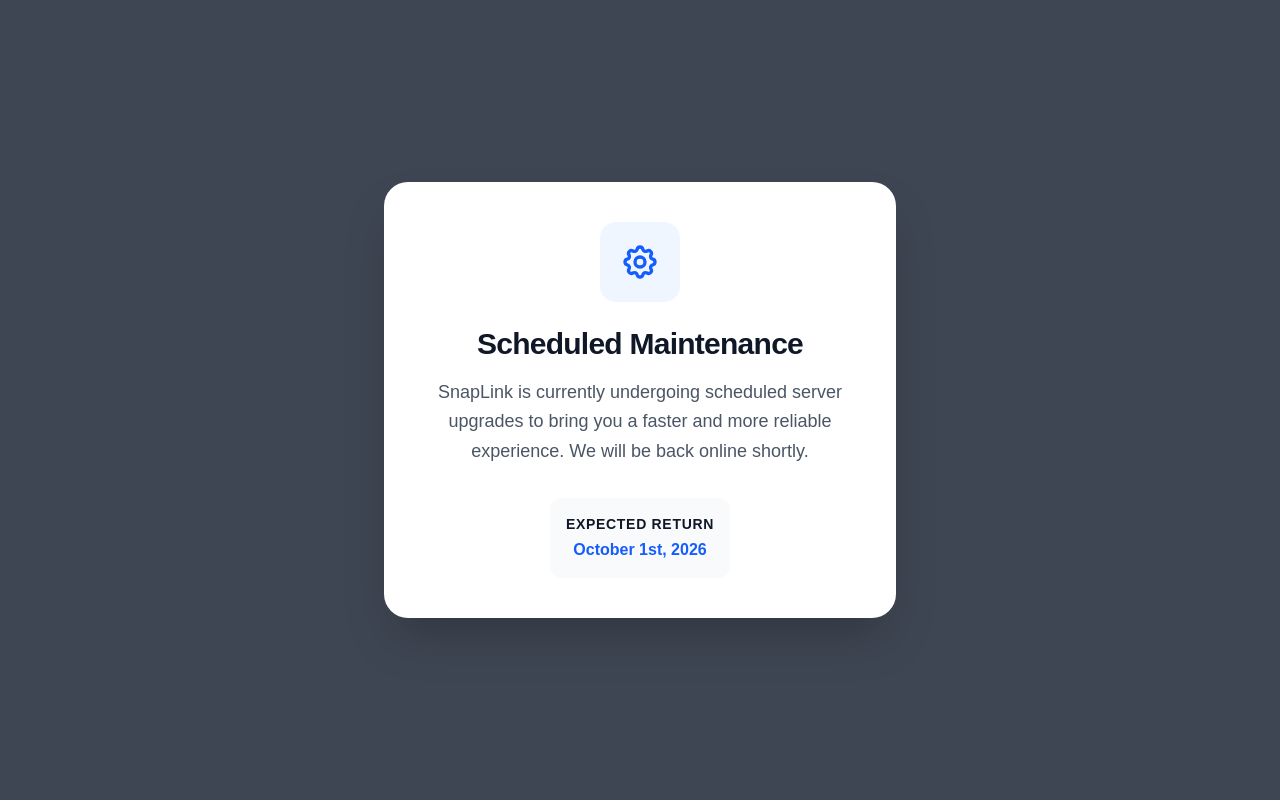
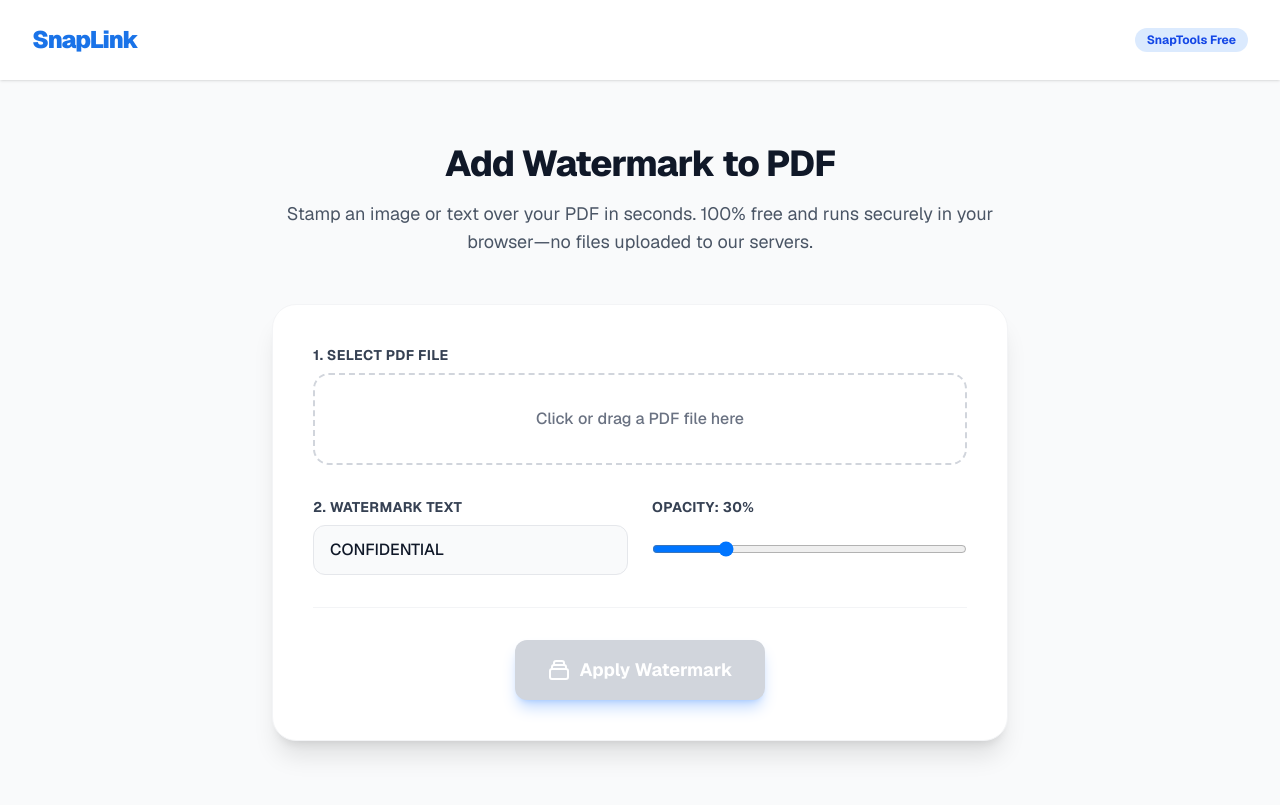
Before and after one commit to dhyey0904/snaplink, a Next.js app in the folder frontend/: page /tools/watermark-pdf in a window 1280 px wide. Before the commit this address had no page. Built offline with nearby package versions, Linux system fonts and the light colour scheme.

Commit message:
Feat: Add client-side PDF Watermark tool to SnapTools and update maintenance screen

```diff
--- a/frontend/package.json
+++ b/frontend/package.json
@@ -14,6 +14,7 @@
     "@vercel/speed-insights": "^2.0.0",
     "gray-matter": "^4.0.3",
     "next": "16.3.5",
+    "pdf-lib": "^1.17.1",
     "react": "19.2.8",
     "react-dom": "19.2.8",
     "react-markdown": "^10.1.0",
--- /dev/null
+++ b/frontend/src/app/tools/watermark-pdf/page.tsx
@@ -0,0 +1,152 @@
+"use client";
+
+import React, { useState } from 'react';
+import { PDFDocument, rgb, degrees } from 'pdf-lib';
+import Link from 'next/link';
+
+export default function WatermarkPDFPage() {
+  const [file, setFile] = useState<File | null>(null);
+  const [watermarkText, setWatermarkText] = useState("CONFIDENTIAL");
+  const [isProcessing, setIsProcessing] = useState(false);
+  const [downloadUrl, setDownloadUrl] = useState<string | null>(null);
+  const [opacity, setOpacity] = useState(0.3);
+
+  const handleFileChange = (e: React.ChangeEvent<HTMLInputElement>) => {
+    if (e.target.files && e.target.files[0]) {
+      setFile(e.target.files[0]);
+      setDownloadUrl(null);
+    }
+  };
+
+  const handleProcess = async () => {
+    if (!file) return;
+    setIsProcessing(true);
+
+    try {
+      // Read the file as an array buffer
+      const arrayBuffer = await file.arrayBuffer();
+
+      // Load the PDF
+      const pdfDoc = await PDFDocument.load(arrayBuffer);
+      const pages = pdfDoc.getPages();
+
+      // Draw watermark on each page
+      for (const page of pages) {
+        const { width, height } = page.getSize();
+
+        // Calculate font size relative to page width (e.g. 10% of width)
+        const fontSize = Math.min(width, height) * 0.1;
+
+        page.drawText(watermarkText, {
+          x: width / 2 - (watermarkText.length * fontSize) / 3.5, // approximate center
+          y: height / 2 - fontSize / 2,
+          size: fontSize,
+          color: rgb(0.7, 0.7, 0.7), // Gray
+          opacity: opacity,
+          rotate: degrees(45),
+        });
+      }
+
+      // Save the modified PDF
+      const pdfBytes = await pdfDoc.save();
+
+      // Create a Blob and a URL for downloading
+      const blob = new Blob([pdfBytes as any], { type: 'application/pdf' });
+      const url = URL.createObjectURL(blob);
+      setDownloadUrl(url);
+
+    } catch (err) {
+      console.error(err);
+      alert("Error processing PDF. Ensure it is a valid, unprotected PDF file.");
+    } finally {
+      setIsProcessing(false);
+    }
+  };
+
+  return (
+    <div className="min-h-screen bg-gray-50 font-sans">
+      <header className="bg-white shadow-sm py-6 px-8 flex justify-between items-center">
+        <Link href="/" className="font-black text-2xl tracking-tighter text-[#1a73e8]">SnapLink</Link>
+        <span className="bg-blue-100 text-blue-700 font-bold px-3 py-1 rounded-full text-xs">SnapTools Free</span>
+      </header>
+
+      <main className="max-w-3xl mx-auto py-16 px-4">
+        <div className="text-center mb-12">
+          <h1 className="text-4xl font-extrabold text-gray-900 tracking-tight mb-4">Add Watermark to PDF</h1>
+          <p className="text-lg text-gray-600">Stamp an image or text over your PDF in seconds. 100% free and runs securely in your browser—no files uploaded to our servers.</p>
+        </div>
+
+        <div className="bg-white rounded-3xl shadow-xl border border-gray-100 p-10">
+          <div className="mb-8">
+            <label className="block text-sm font-bold text-gray-700 uppercase tracking-wide mb-2">1. Select PDF File</label>
+            <div className="border-2 border-dashed border-gray-300 rounded-2xl p-8 text-center hover:bg-gray-50 transition-colors cursor-pointer relative">
+              <input type="file" accept="application/pdf" onChange={handleFileChange} className="absolute inset-0 w-full h-full opacity-0 cursor-pointer" />
+              {file ? (
+                <div className="text-blue-600 font-bold flex items-center justify-center gap-2">
+                  <svg className="w-6 h-6" fill="none" stroke="currentColor" viewBox="0 0 24 24"><path strokeLinecap="round" strokeLinejoin="round" strokeWidth="2" d="M9 12l2 2 4-4m6 2a9 9 0 11-18 0 9 9 0 0118 0z"></path></svg>
+                  {file.name}
+                </div>
+              ) : (
+                <div className="text-gray-500 font-medium">Click or drag a PDF file here</div>
+              )}
+            </div>
+          </div>
+
+          <div className="mb-8 grid grid-cols-1 md:grid-cols-2 gap-6">
+            <div>
+              <label className="block text-sm font-bold text-gray-700 uppercase tracking-wide mb-2">2. Watermark Text</label>
+              <input
+                type="text"
+                value={watermarkText}
+                onChange={(e) => setWatermarkText(e.target.value)}
+                className="w-full px-4 py-3 bg-gray-50 border border-gray-200 rounded-xl focus:ring-2 focus:ring-blue-500 font-medium text-gray-900"
+                placeholder="e.g. CONFIDENTIAL"
+              />
+            </div>
+            <div>
+              <label className="block text-sm font-bold text-gray-700 uppercase tracking-wide mb-2">Opacity: {Math.round(opacity * 100)}%</label>
+              <input
+                type="range"
+                min="0.1" max="1" step="0.1"
+                value={opacity}
+                onChange={(e) => setOpacity(parseFloat(e.target.value))}
+                className="w-full mt-4"
+              />
+            </div>
+          </div>
+
+          <div className="border-t border-gray-100 pt-8 flex justify-center">
+            {downloadUrl ? (
+              <a
+                href={downloadUrl}
+                download={`watermarked_${file?.name}`}
+                className="px-8 py-4 bg-green-500 hover:bg-green-600 text-white font-bold rounded-xl shadow-lg shadow-green-500/30 transition-all flex items-center gap-2 text-lg"
+              >
+                <svg className="w-6 h-6" fill="none" stroke="currentColor" viewBox="0 0 24 24"><path strokeLinecap="round" strokeLinejoin="round" strokeWidth="2" d="M4 16v1a3 3 0 003 3h10a3 3 0 003-3v-1m-4-4l-4 4m0 0l-4-4m4 4V4"></path></svg>
+                Download PDF
+              </a>
+            ) : (
+              <button
+                onClick={handleProcess}
+                disabled={!file || isProcessing}
+                className="px-8 py-4 bg-[#1a73e8] hover:bg-blue-700 disabled:bg-gray-300 disabled:cursor-not-allowed text-white font-bold rounded-xl shadow-lg shadow-blue-500/30 transition-all flex items-center gap-2 text-lg"
+              >
+                {isProcessing ? (
+                  <>
+                    <div className="animate-spin rounded-full h-5 w-5 border-b-2 border-white"></div>
+                    Processing...
+                  </>
+                ) : (
+                  <>
+                    <svg className="w-6 h-6" fill="none" stroke="currentColor" viewBox="0 0 24 24"><path strokeLinecap="round" strokeLinejoin="round" strokeWidth="2" d="M19 11H5m14 0a2 2 0 012 2v6a2 2 0 01-2 2H5a2 2 0 01-2-2v-6a2 2 0 012-2m14 0V9a2 2 0 00-2-2M5 11V9a2 2 0 012-2m0 0V5a2 2 0 012-2h6a2 2 0 012 2v2M7 7h10"></path></svg>
+                    Apply Watermark
+                  </>
+                )}
+              </button>
+            )}
+          </div>
+        </div>
+      </main>
+    </div>
+  );
+}
--- a/frontend/src/components/MaintenanceModal.tsx
+++ b/frontend/src/components/MaintenanceModal.tsx
@@ -1,37 +1,68 @@
 "use client";
 
 import React, { useEffect, useState } from 'react';
+import { usePathname } from 'next/navigation';
+import Link from 'next/link';
 
 export default function MaintenanceModal() {
   const [mounted, setMounted] = useState(false);
+  const pathname = usePathname();
 
   useEffect(() => {
     setMounted(true);
-    // Prevent scrolling when maintenance mode is active
-    document.body.style.overflow = 'hidden';
+  }, []);
+
+  useEffect(() => {
+    if (!mounted) return;
+
+    // Prevent scrolling when maintenance mode is active (unless on a tools page)
+    if (!pathname?.startsWith('/tools')) {
+      document.body.style.overflow = 'hidden';
+    } else {
+      document.body.style.overflow = 'unset';
+    }
+
     return () => {
       document.body.style.overflow = 'unset';
     };
-  }, []);
+  }, [mounted, pathname]);
 
   if (!mounted) return null;
 
+  // Do not show maintenance mode on tools pages
+  if (pathname?.startsWith('/tools')) {
+    return null;
+  }
+
   return (
-    <div className="fixed inset-0 z-[99999] flex items-center justify-center p-4 bg-gray-900/80 backdrop-blur-xl">
-      <div className="bg-white max-w-lg w-full rounded-3xl p-10 text-center shadow-2xl animate-in fade-in zoom-in duration-300">
-        <div className="w-20 h-20 bg-blue-50 text-blue-600 rounded-2xl mx-auto flex items-center justify-center mb-6">
-          <svg className="w-10 h-10" fill="none" stroke="currentColor" viewBox="0 0 24 24">
+    <div className="fixed inset-0 z-[99999] flex items-center justify-center p-4 bg-gray-900/80 backdrop-blur-xl overflow-y-auto">
+      <div className="bg-white max-w-lg w-full rounded-3xl p-10 text-center shadow-2xl animate-in fade-in zoom-in duration-300 my-8">
+        <div className="w-16 h-16 bg-blue-50 text-blue-600 rounded-2xl mx-auto flex items-center justify-center mb-6">
+          <svg className="w-8 h-8" fill="none" stroke="currentColor" viewBox="0 0 24 24">
             <path strokeLinecap="round" strokeLinejoin="round" strokeWidth="2" d="M10.325 4.317c.426-1.756 2.924-1.756 3.35 0a1.724 1.724 0 002.573 1.066c1.543-.94 3.31.826 2.37 2.37a1.724 1.724 0 001.065 2.572c1.756.426 1.756 2.924 0 3.35a1.724 1.724 0 00-1.066 2.573c.94 1.543-.826 3.31-2.37 2.37a1.724 1.724 0 00-2.572 1.065c-.426 1.756-2.924 1.756-3.35 0a1.724 1.724 0 00-2.573-1.066c-1.543.94-3.31-.826-2.37-2.37a1.724 1.724 0 00-1.065-2.572c-1.756-.426-1.756-2.924 0-3.35a1.724 1.724 0 001.066-2.573c-.94-1.543.826-3.31 2.37-2.37.996.608 2.296.07 2.572-1.065z"></path>
             <path strokeLinecap="round" strokeLinejoin="round" strokeWidth="2" d="M15 12a3 3 0 11-6 0 3 3 0 016 0z"></path>
           </svg>
         </div>
-        <h2 className="text-3xl font-black text-gray-900 mb-4 tracking-tight">Scheduled Maintenance</h2>
-        <p className="text-gray-600 text-lg leading-relaxed mb-8">
-          SnapLink is currently undergoing scheduled server upgrades to bring you a faster and more reliable experience. We will be back online shortly.
+        <h2 className="text-2xl font-black text-gray-900 mb-3 tracking-tight">Scheduled Maintenance</h2>
+        <p className="text-gray-600 text-base leading-relaxed mb-6">
+          SnapLink is currently upgrading its core servers. While we are under maintenance, please enjoy our brand new 100% free, unlimited, browser-based tools:
         </p>
-        <div className="bg-gray-50 rounded-xl p-4 inline-block">
-          <p className="text-sm font-bold text-gray-900 uppercase tracking-wider">Expected Return</p>
-          <p className="text-blue-600 font-bold mt-1">October 1st, 2026</p>
+
+        <div className="bg-gray-50 rounded-2xl p-4 mb-6 border border-gray-100 text-left">
+          <Link href="/tools/watermark-pdf" className="flex items-center gap-3 p-3 hover:bg-white rounded-xl transition-colors group">
+            <div className="w-10 h-10 bg-blue-100 text-blue-600 rounded-lg flex items-center justify-center group-hover:scale-110 transition-transform">
+              <svg className="w-5 h-5" fill="none" stroke="currentColor" viewBox="0 0 24 24"><path strokeLinecap="round" strokeLinejoin="round" strokeWidth="2" d="M9 12h6m-6 4h6m2 5H7a2 2 0 01-2-2V5a2 2 0 012-2h5.586a1 1 0 01.707.293l5.414 5.414a1 1 0 01.293.707V19a2 2 0 01-2 2z"></path></svg>
+            </div>
+            <div>
+              <p className="font-bold text-gray-900 text-sm">Add Watermark to PDF</p>
+              <p className="text-xs text-gray-500">Securely stamp text on any PDF document in your browser.</p>
+            </div>
+          </Link>
+        </div>
+
+        <div className="inline-block text-center">
+          <p className="text-[11px] font-bold text-gray-400 uppercase tracking-wider mb-1">Expected Return</p>
+          <p className="text-blue-600 font-bold text-sm">October 1st, 2026</p>
         </div>
       </div>
     </div>
```
Also changed, not shown: 1 other file (tests, documents, lock files or other folders).
